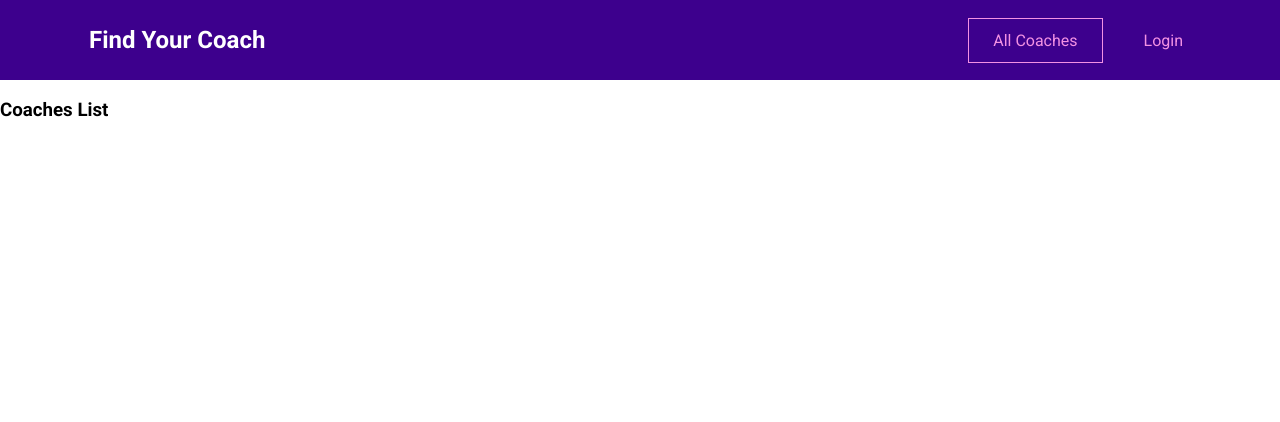
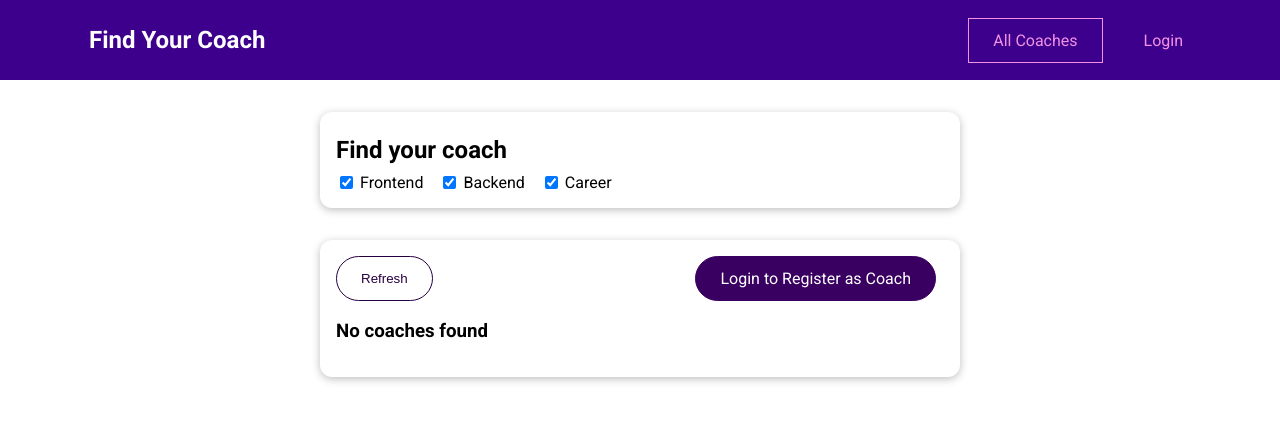
Before and after one commit to AndyLab9596/vue-ts-find-ur-coach, a Vue app: page /coaches in a window 1280 px wide. Shown: the top 422 px of the page. Built offline with nearby package versions, Linux system fonts and the light colour scheme.

Commit message:
create CoachFilter

```diff
--- /dev/null
+++ b/src/components/coaches/CoachFilter.vue
@@ -0,0 +1,72 @@
+<template>
+    <base-card>
+        <h2>Find your coach</h2>
+        <span class="filter-option">
+            <input type="checkbox" id="frontend" checked @change="setFilter" />
+            <label for="frontend">Frontend</label>
+        </span>
+        <span class="filter-option">
+            <input type="checkbox" id="backend" checked @change="setFilter" />
+            <label for="backend">Backend</label>
+        </span>
+        <span class="filter-option">
+            <input type="checkbox" id="career" checked @change="setFilter" />
+            <label for="career">Career</label>
+        </span>
+    </base-card>
+</template>
+
+<script lang="ts" >
+import { defineComponent } from "vue";
+import { IFilters } from "@/pages/coaches/types";
+
+export default defineComponent({
+    emits: ["change-filters"],
+    data() {
+        return {
+            filters: {
+                frontend: true,
+                backend: true,
+                career: true,
+            } as IFilters,
+        };
+    },
+    methods: {
+        setFilter(e: Event ) {
+            const inputId = (e.target as HTMLInputElement).id;
+            const isActive = (e.target as HTMLInputElement).checked;
+            const updateFilter = {
+                ...this.filters,
+                [inputId]: isActive,
+            };
+            this.filters = updateFilter;
+            this.$emit("change-filters", updateFilter);
+        },
+    },
+});
+</script>
+
+<style lang="scss" scoped>
+h2 {
+    margin: 0.5rem 0;
+}
+
+.filter-option {
+    margin-right: 1rem;
+
+    label {
+        vertical-align: middle;
+        margin-left: 0.25rem;
+    }
+
+    input {
+        vertical-align: middle;
+    }
+
+    .active {
+        label {
+            font-weight: bold;
+        }
+    }
+}
+</style>
--- a/src/pages/coaches/CoachesList.vue
+++ b/src/pages/coaches/CoachesList.vue
@@ -1,3 +1,123 @@
 <template>
-    <h3>Coaches List</h3>
+    <div>
+        <!-- Error modal -->
+        <base-dialog :show="!!error" @close="handleError" title="An error occurred">
+            <p>{{ error }}</p>
+        </base-dialog>
+        <!-- Main Section -->
+        <section>
+            <!-- Filter -->
+            <coach-filter @change-filters="setFilters"></coach-filter>
+        </section>
+        <section>
+            <base-card>
+                <div class="controls">
+                    <base-button mode="outline" @click="loadCoaches(true)">
+                        Refresh
+                    </base-button>
+                    <base-button link to="/register" v-if="!isCoach && !isLoading && isLoggedIn">
+                        Register as Coach
+                    </base-button>
+                    <base-button link to="/auth?redirect=register" v-if="!isLoggedIn">Login to Register as Coach
+                    </base-button>
+                </div>
+                <div v-if="isLoading">
+                    <base-spinner></base-spinner>
+                </div>
+                <ul v-if="hasCoaches && !isLoading">
+                    <coach-item v-for="coach in filteredCoaches" :key="coach.id" :id="coach.id"
+                        :lastName="coach.lastName" :firstName="coach.firstName" :areas="coach.areas"
+                        :rate="coach.hourlyRate"></coach-item>
+                </ul>
+                <h3 v-else>No coaches found</h3>
+            </base-card>
+        </section>
+    </div>
 </template>
+
+<script lang="ts" >
+import { defineComponent } from "vue";
+import { mapGetters } from "vuex";
+import CoachItem from "../../components/coaches/CoachItem.vue";
+import CoachFilter from "../../components/coaches/CoachFilter.vue";
+import { ICoach, IFilters } from './types';
+
+export default defineComponent({
+    components: {
+        CoachItem,
+        CoachFilter,
+    },
+    data() {
+        return {
+            error: null as string | null,
+            isLoading: false as boolean,
+            activeFilters: {
+                frontend: true,
+                backend: true,
+                career: true,
+            } as IFilters,
+        };
+    },
+    created() {
+        this.loadCoaches();
+    },
+    computed: {
+        filteredCoaches() {
+            const coaches = this.$store.getters["coaches/coaches"] as ICoach[];
+            return coaches.filter((coach) => {
+                if (this.activeFilters.frontend && coach.areas.includes("frontend")) {
+                    return true;
+                }
+                if (this.activeFilters.backend && coach.areas.includes("backend")) {
+                    return true;
+                }
+                if (this.activeFilters.career && coach.areas.includes("career")) {
+                    return true;
+                }
+            });
+        },
+        ...mapGetters({
+            hasCoaches: "coaches/hasCoaches",
+            isCoach: "coaches/isCoach",
+            isLoggedIn: "isAuthenticated",
+        }),
+    },
+    methods: {
+        handleError() {
+            this.error = null;
+        },
+        async loadCoaches(refresh = false) {
+            this.isLoading = true;
+            try {
+                await this.$store.dispatch("coaches/loadCoaches", {
+                    forceRefresh: refresh,
+                });
+            } catch (e) {
+                if (e instanceof Error) {
+                    this.error = e.message || "Something went wrong";
+                } else {
+                    // eslint-disable-next-line no-console
+                    console.log(e);
+                }
+            }
+            this.isLoading = false;
+        },
+        setFilters(updateFilter: IFilters) {
+            this.activeFilters = updateFilter;
+        },
+    },
+});
+</script>
+
+<style lang="scss" scoped>
+.controls {
+    display: flex;
+    justify-content: space-between;
+}
+
+ul {
+    list-style: none;
+    margin: 0;
+    padding: 0;
+}
+</style>
--- /dev/null
+++ b/src/pages/coaches/types.ts
@@ -0,0 +1,12 @@
+export interface ICoach {
+    id: string;
+    description: string;
+    firstName: string;
+    hourlyRate: number;
+    lastName: string;
+    areas: string[];
+}
+
+export interface IFilters {
+    [x: string]: boolean
+}
```
